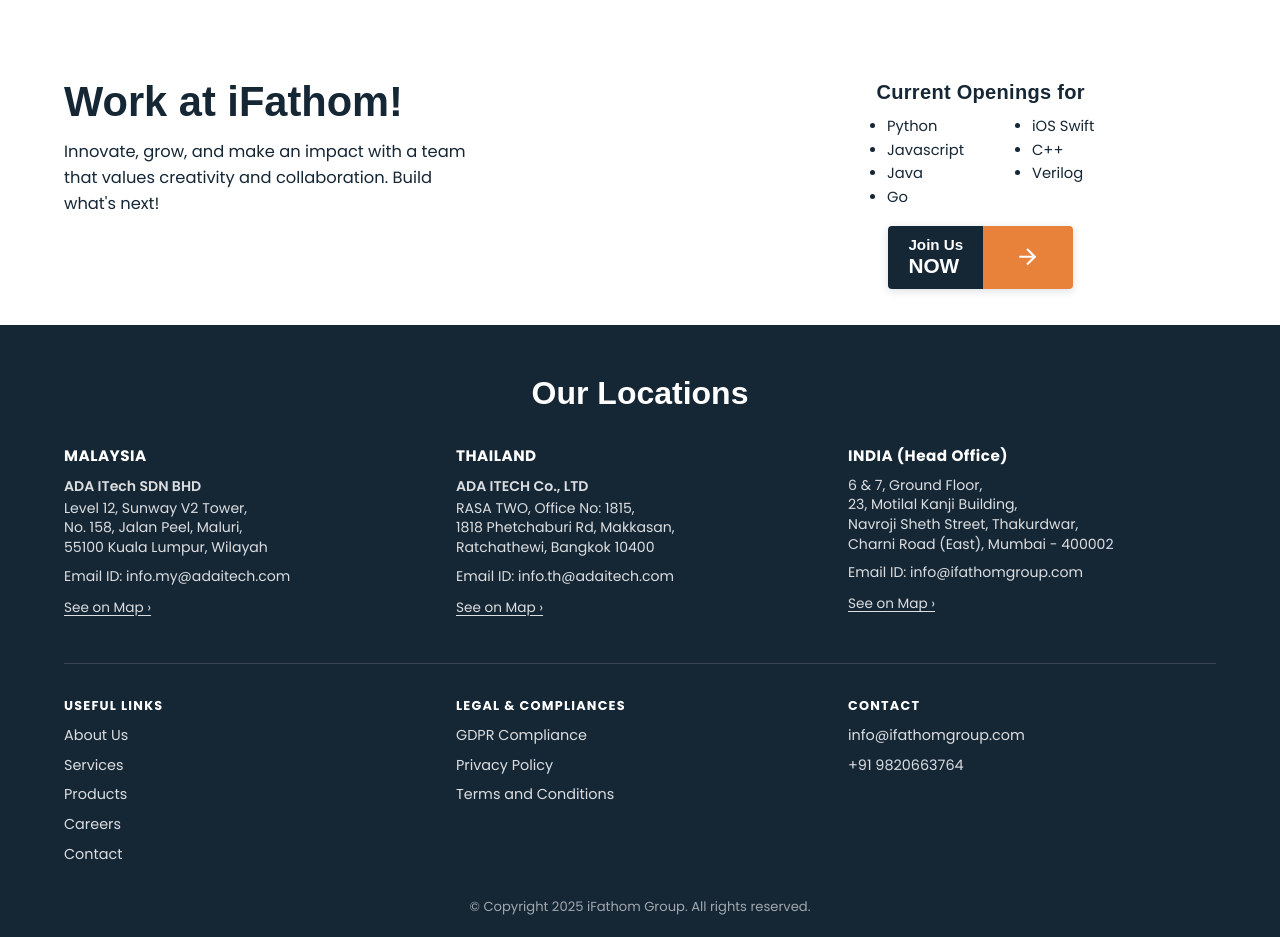
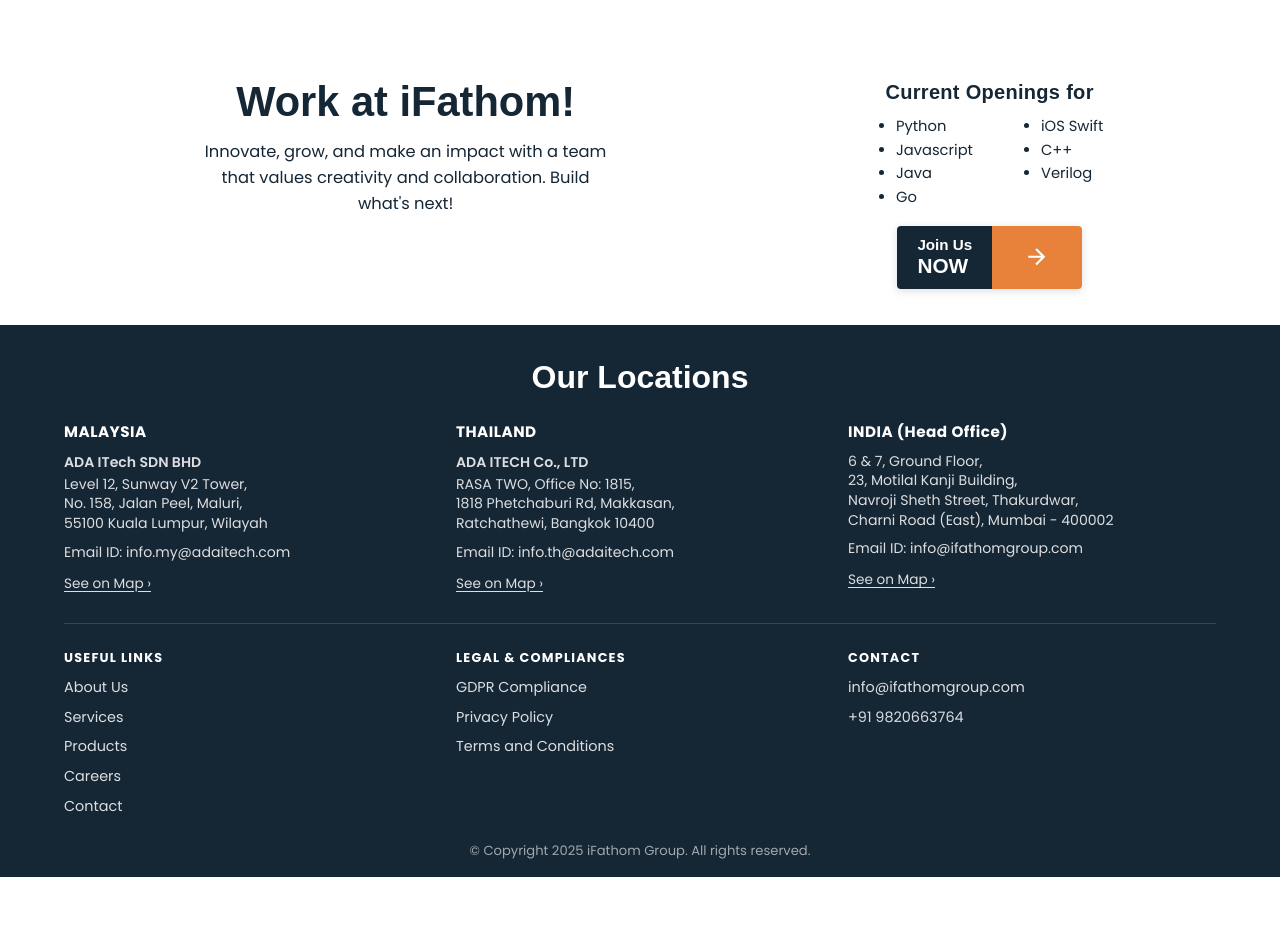
Before and after one commit to sakshikarmukale-hub/iFathom, a React (Vite) app: page / in a window 1280 px wide. Shown: the part 1940-2877 px from the top of the page. After the commit the page ends 2817 px from the top, so only its background shows below. Built offline with nearby package versions, Linux system fonts and the light colour scheme.

Commit message:
Update Footer

```diff
--- a/src/components/Footer.jsx
+++ b/src/components/Footer.jsx
@@ -1,13 +1,6 @@
 import React from "react";
 import { Link } from "react-router-dom";
-import {
-  Box,
-  Container,
-  Grid,
-  Typography,
-  Stack,
-  Divider,
-} from "@mui/material";
+import { Box, Container, Typography, Stack, Divider } from "@mui/material";
 import ArrowForwardIcon from "@mui/icons-material/ArrowForward";
 import colors from "../assets/colors";
 
@@ -73,10 +66,17 @@
       {/* ── Work at iFathom Banner (white) ── */}
       <Box sx={{ backgroundColor: colors.white, py: { xs: 4, md: 4.5 } }}>
         <Container maxWidth="lg">
-          <Grid container spacing={{ xs: 3, md: 2 }}>
+          <Box
+            sx={{
+              display: "flex",
+              flexWrap: "wrap",
+              gap: { xs: 3, md: 2 },
+            }}
+          >
             {/* Left: heading + description */}
-            <Grid item xs={12} md={7}>
+            <Box sx={{ flex: { xs: "1 1 100%", md: "1 1 58%" }, textAlign: "center" }}>
               <Typography
+                align="center"
                 sx={{
                   color: colors.navy,
                   fontWeight: 800,
@@ -89,20 +89,22 @@
                 Work at iFathom!
               </Typography>
               <Typography
+                align="center"
                 sx={{
                   color: colors.navy,
                   fontSize: { xs: "0.95rem", md: "1.02rem" },
                   lineHeight: 1.6,
                   maxWidth: 420,
+                  mx: "auto",
                 }}
               >
                 Innovate, grow, and make an impact with a team that values
                 creativity and collaboration. Build what's next!
               </Typography>
-            </Grid>
+            </Box>
 
             {/* Right: current openings + join button */}
-            <Grid item xs={12} md={5}>
+            <Box sx={{ flex: { xs: "1 1 100%", md: "1 1 38%" } }}>
               <Typography
                 align="center"
                 sx={{
@@ -117,8 +119,13 @@
                 Current Openings for
               </Typography>
 
-              <Grid container sx={{ mb: 2, justifyContent: "center" }}>
-                <Grid item xs="auto">
+              <Box
+                sx={{
+                  display: "flex",
+                  justifyContent: "center",
+                  mb: 2,
+                }}
+              >
                 <Box
                   component="ul"
                   sx={{
@@ -133,12 +140,11 @@
                     <li key={role}>{role}</li>
                   ))}
                 </Box>
-                </Grid>
-                <Grid item xs="auto" sx={{ ml: { xs: 4, sm: 6 } }}>
                 <Box
                   component="ul"
                   sx={{
                     m: 0,
+                    ml: { xs: 4, sm: 6 },
                     pl: 2.5,
                     color: colors.navy,
                     fontSize: "0.92rem",
@@ -149,8 +155,7 @@
                     <li key={role}>{role}</li>
                   ))}
                 </Box>
-                </Grid>
-              </Grid>
+              </Box>
 
               {/* Composite "Join Us NOW" button */}
               <Box sx={{ display: "flex", justifyContent: "center" }}>
@@ -215,15 +220,15 @@
                   </Box>
                 </Box>
               </Box>
-            </Grid>
-          </Grid>
+            </Box>
+          </Box>
         </Container>
       </Box>
 
       {/* ── Dark navy section: Our Locations + Links + Copyright ── */}
       <Box sx={{ backgroundColor: colors.navy }}>
         {/* Our Locations */}
-        <Container maxWidth="lg" sx={{ py: { xs: 4.5, md: 5.5 } }}>
+        <Container maxWidth="lg" sx={{ py: { xs: 3, md: 3.5 } }}>
           <Typography
             align="center"
             sx={{
@@ -231,15 +236,24 @@
               fontWeight: 800,
               fontSize: { xs: "1.6rem", md: "2rem" },
               fontFamily: headingFont,
-              mb: 3.5,
+              mb: 2.5,
             }}
           >
             Our Locations
           </Typography>
 
-          <Grid container spacing={3}>
+          <Box
+            sx={{
+              display: "flex",
+              flexWrap: "wrap",
+              gap: 3,
+            }}
+          >
             {locations.map((loc) => (
-              <Grid item xs={12} sm={6} md={4} key={loc.country}>
+              <Box
+                key={loc.country}
+                sx={{ flex: { xs: "1 1 100%", sm: "1 1 45%", md: "1 1 30%" } }}
+              >
                 <Typography
                   sx={{
                     color: colors.white,
@@ -316,9 +330,9 @@
                 >
                   See on Map ›
                 </Box>
-              </Grid>
+              </Box>
             ))}
-          </Grid>
+          </Box>
         </Container>
 
         <Container maxWidth="lg">
@@ -326,10 +340,17 @@
         </Container>
 
         {/* Links */}
-        <Container maxWidth="lg" sx={{ py: { xs: 3.5, md: 4 } }}>
-          <Grid container spacing={3} justifyContent="center">
+        <Container maxWidth="lg" sx={{ py: { xs: 2.5, md: 3 } }}>
+          <Box
+            sx={{
+              display: "flex",
+              flexWrap: "wrap",
+              justifyContent: "center",
+              gap: 3,
+            }}
+          >
             {/* Useful Links */}
-            <Grid item xs={12} sm={4}>
+            <Box sx={{ flex: { xs: "1 1 100%", sm: "1 1 28%" } }}>
               <Typography
                 sx={{
                   color: colors.white,
@@ -360,10 +381,10 @@
                   </Box>
                 ))}
               </Stack>
-            </Grid>
+            </Box>
 
             {/* Legal */}
-            <Grid item xs={12} sm={4}>
+            <Box sx={{ flex: { xs: "1 1 100%", sm: "1 1 28%" } }}>
               <Typography
                 sx={{
                   color: colors.white,
@@ -392,10 +413,10 @@
                   </Typography>
                 ))}
               </Stack>
-            </Grid>
+            </Box>
 
             {/* Contact */}
-            <Grid item xs={12} sm={4}>
+            <Box sx={{ flex: { xs: "1 1 100%", sm: "1 1 28%" } }}>
               <Typography
                 sx={{
                   color: colors.white,
@@ -436,12 +457,12 @@
                   +91 9820663764
                 </Box>
               </Stack>
-            </Grid>
-          </Grid>
+            </Box>
+          </Box>
         </Container>
 
         {/* Copyright */}
-        <Box sx={{ pb: 2.5 }}>
+        <Box sx={{ pb: 2 }}>
           <Typography
             align="center"
             sx={{ color: "rgba(255,255,255,0.6)", fontSize: "0.82rem" }}
```
Lines whose indentation alone changed are shown as unchanged.
